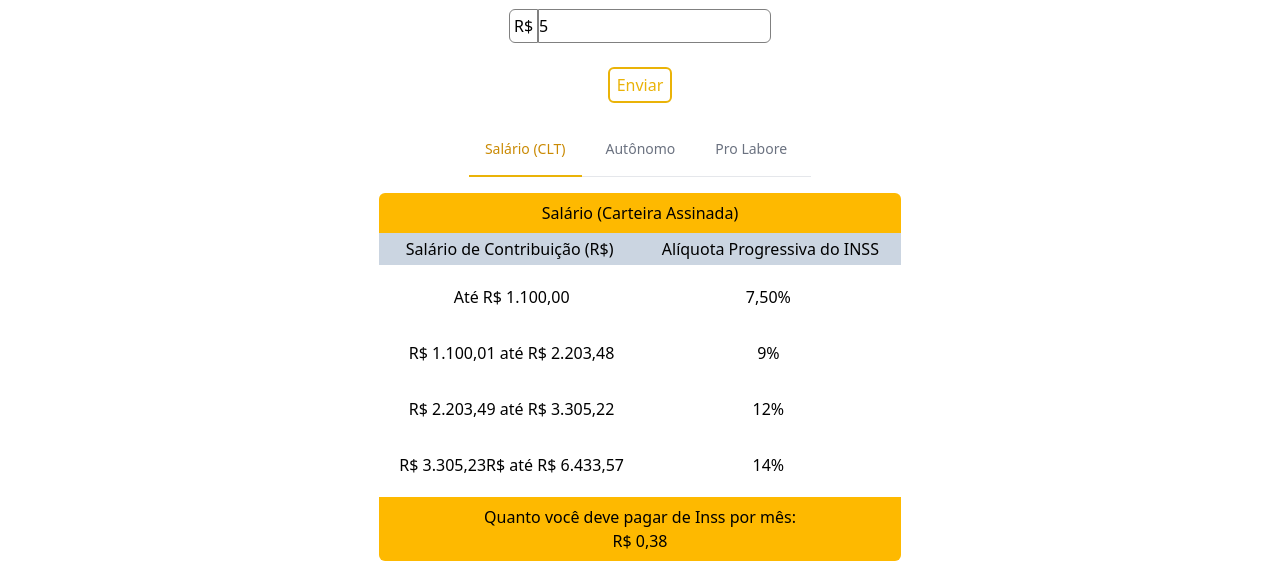
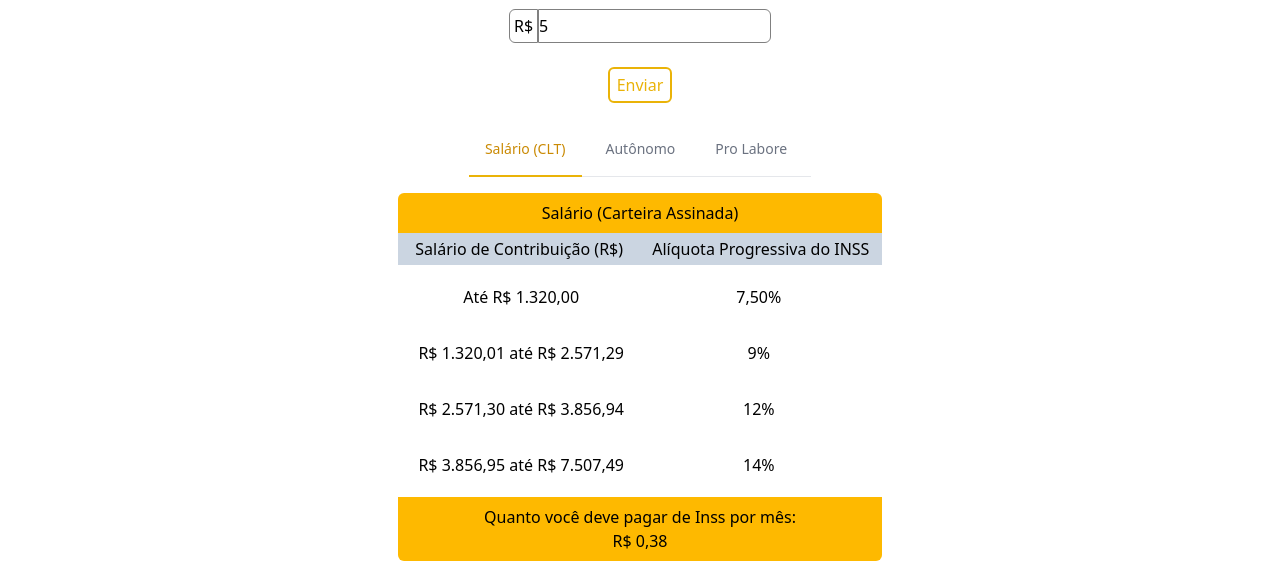
Before and after one commit to marceloSantosBrl/atanas-inss-final, a website: page index.html in a window 1280 px wide. Both pictures are taken after typing "5" into the empty fields and a click on the button "Enviar". Shown: the part 231-800 px from the top of the page. Drawn offline with Linux system fonts and the light colour scheme.

Commit message:
fix pedidos

```diff
--- a/index.html
+++ b/index.html
@@ -167,13 +167,13 @@
             Alíquota Progressiva do INSS
         </h3>
         <ul class="col-span-12 grid grid-cols-2 text-center items-center p-1">
-            <li class="block-element">Até R$ 1.100,00</li>
+            <li class="block-element">Até R$ 1.320,00</li>
             <li class="block-element">7,50%</li>
-            <li class="block-element">R$ 1.100,01 até R$ 2.203,48</li>
+            <li class="block-element">R$ 1.320,01 até R$ 2.571,29</li>
             <li class="block-element">9%</li>
-            <li class="block-element">R$ 2.203,49 até R$ 3.305,22</li>
+            <li class="block-element">R$ 2.571,30 até R$ 3.856,94</li>
             <li class="block-element">12%</li>
-            <li class="block-element">R$ 3.305,23R$ até R$ 6.433,57</li>
+            <li class="block-element">R$ 3.856,95 até R$ 7.507,49</li>
             <li class="block-element">14%</li>
         </ul>
         <h3
@@ -198,7 +198,7 @@
             Alíquota Progressiva do INSS
         </h3>
         <ul class="col-span-12 grid grid-cols-2 items-center text-center p-1">
-            <li class="block-element">R$ 0,00 até R$ 6.433,57</li>
+            <li class="block-element">R$ 0,00 até R$ 7.507,49</li>
             <li class="block-element">20%</li>
         </ul>
         <h3
@@ -222,7 +222,7 @@
             Alíquota Progressiva do INSS
         </h3>
         <ul class="col-span-12  grid grid-cols-2 items-center text-center p-1">
-            <li class="block-element">R$ 0,00 até R$ 6.433,57</li>
+            <li class="block-element">R$ 0,00 até R$ 7.507,49</li>
             <li class="block-element">11%</li>
         </ul>
         <h3
@@ -242,7 +242,7 @@
     <div class="flex justify-center mt-3">
         <img
                 class="w-well mt-3"
-                src="https://saude.cassiocontabilidade.com/wp-content/uploads/2022/12/89741-1536x1536.png" alt="">
+                src="https://i.imgur.com/aTKtWSM.png" alt="">
     </div>
 
     <div class="flex flex-col items-center mt-3 text-white">
--- a/index.mjs
+++ b/index.mjs
@@ -77,25 +77,78 @@ const ativarBloco = (value, estado) => {
         'grid' : 'hidden');
 }
 
-const obterPorcentagemClt = value => {
-    if (value <= 1_100) return 0.075;
-    if (value > 1_100 && value <= 2_203.48) return 0.09;
-    if (value > 2_203.48 && value <= 3_305.22) return 0.12;
-    if (value > 3_305.22 && value <= 6_433.57) return 0.14;
-    throw new Error('Valor Fora de Escopo');
+// const obterPorcentagemClt = value => {
+//     if (value <= 1_100) return 0.075;
+//     if (value > 1_100 && value <= 2_203.48) return 0.09;
+//     if (value > 2_203.48 && value <= 3_305.22) return 0.12;
+//     if (value > 3_305.22 && value <= 6_433.57) return 0.14;
+//     throw new Error('Valor Fora de Escopo');
+// }
+
+const obterTotalClt = valor => {
+    if (valor < 0) throw new Error('Salário Inválido');
+    const arrayPisos = [1_320, 2_571.29, 3_856.94, 7_507.49]
+    const aliquotas = [0.075, 0.09, 0.12, 0.14]
+    let arrayValores = [0, 0, 0, 0]
+    if (valor <= arrayPisos[0]) {
+        arrayValores[0] = valor;
+    }
+    if (valor > arrayPisos[0] && valor <= arrayPisos[1]) {
+        arrayValores[0] = arrayPisos[0]
+        arrayValores[1] = valor - arrayValores[0]
+    }
+    if (valor > arrayPisos[1] && valor <= arrayPisos[2]) {
+        arrayValores[0] = arrayPisos[0];
+        arrayValores[1] = arrayPisos[1] - arrayPisos[0]
+        arrayValores[2] = valor - arrayPisos[1]
+    }
+    if (valor > 3_305.22 && valor <= 6_433.57) {
+        arrayValores[0] = arrayPisos[0];
+        arrayValores[1] = arrayPisos[1] - arrayPisos[0]
+        arrayValores[2] = arrayPisos[2] - arrayPisos[1]
+        arrayValores[3] = valor - arrayPisos[2]
+    }
+    if (valor >= 6_433.57) {
+        arrayValores[0] = arrayPisos[0];
+        arrayValores[1] = arrayPisos[1] - arrayPisos[0]
+        arrayValores[2] = arrayPisos[2] - arrayPisos[1]
+        arrayValores[3] = arrayPisos[3] - arrayPisos[2]
+    }
+    let total = 0;
+    for (let i = 0; i < 4; ++i) {
+        total += aliquotas[i] * arrayValores[i];
+    }
+    return total;
 }
 
-const obterPorcentagemAutonomo = value => {
-    if (value >= 0 && value <= 6_433.57) return 0.2;
-    throw new Error('Valor Fora de Escopo');
+
+// const obterPorcentagemAutonomo = value => {
+//     if (value >= 0 && value <= 6_433.57) return 0.2;
+//     throw new Error('Valor Fora de Escopo');
+// }
+//
+// const obterProLabore = value => {
+//     if (value >= 0 && value <= 6_433.57) return 0.11;
+//     throw new Error('Valor Fora de Escopo');
+// }
+//
+// const obterTotal = (valor, funcao) => valor * funcao(valor);
+
+const ObterTotalAutonomo = valor => {
+    if (valor < 0) throw new Error('Salário Inválido');
+    if (valor > 7_507.49) {
+        return 7_507.49 * 0.20;
+    }
+    return valor * 0.20;
 }
 
-const obterProLabore = value => {
-    if (value >= 0 && value <= 6_433.57) return 0.11;
-    throw new Error('Valor Fora de Escopo');
+const ObterTotalProLabore = valor => {
+    if (valor < 0) throw new Error('Salário Inválido');
+    if (valor > 7_507.49) {
+        return 7_507.49 * 0.11;
+    }
+    return valor * 0.11;
 }
-
-const obterTotal = (valor, funcao) => valor * funcao(valor);
 
 const obterTexto = valor => `Quanto você deve pagar de Inss por mês:\n R$ ${valor.toLocaleString("pt-BR", {maximumFractionDigits: 2, minimumFractionDigits: 2})}`
 
@@ -106,14 +159,14 @@ formulario.addEventListener('submit', (event) => {
     const data = new FormData(formulario);
     const valorSalario = data.get("salario");
     try {
-        const valorClt = obterTotal(valorSalario, obterPorcentagemClt)
-        const valorAutonomo = obterTotal(valorSalario, obterPorcentagemAutonomo)
-        const valorProLabore = obterTotal(valorSalario, obterProLabore)
+        const valorClt = obterTotalClt(valorSalario)
+        const valorAutonomo = ObterTotalAutonomo(valorSalario);
+        const valorProLabore = ObterTotalProLabore(valorSalario);
         document.getElementById("cltSaida").innerText = obterTexto(valorClt);
         document.getElementById("autonomoSaida").innerText = obterTexto(valorAutonomo);
         document.getElementById("proLaboreSaida").innerText = obterTexto(valorProLabore);
     } catch (e) {
-        const mensagem = "Salário fora dos limites de cálculo"
+        const mensagem = "Salário Inválido"
         document.getElementById("cltSaida").innerText = mensagem;
         document.getElementById("autonomoSaida").innerText = mensagem;
         document.getElementById("proLaboreSaida").innerText = mensagem;
```
